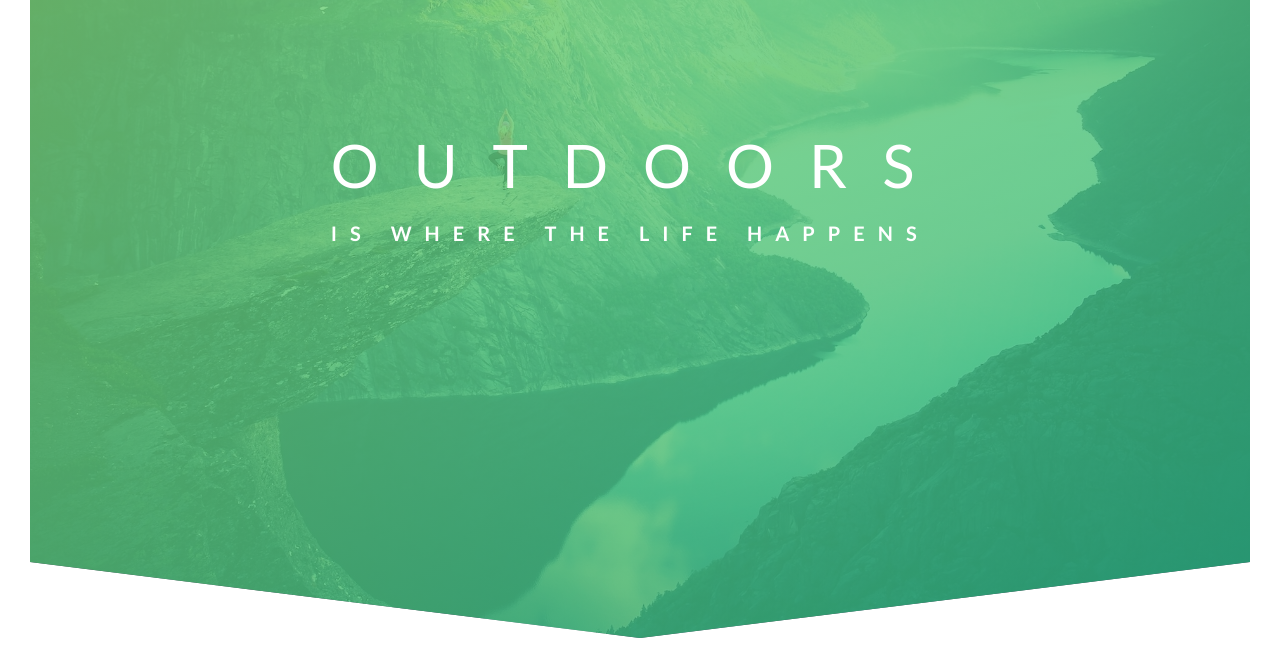
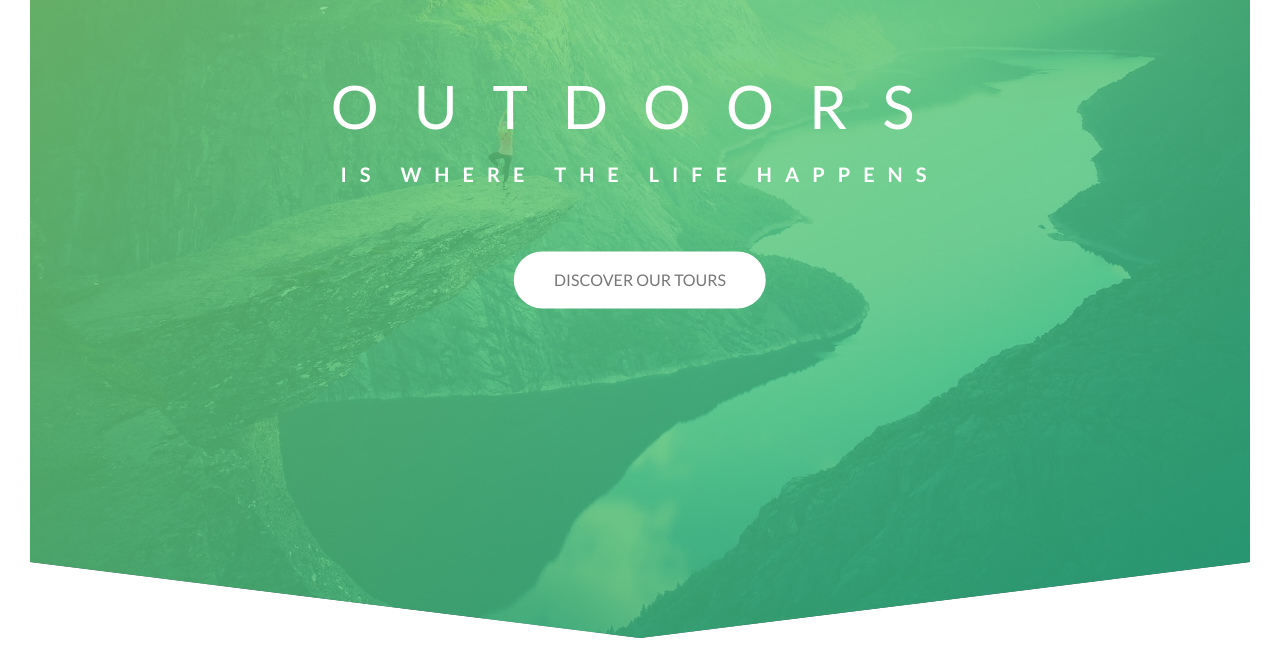
Before and after one commit to yasarb/Udemy-Natours, a plain HTML site: page index.html in a window 1280 px wide. Shown: the part 152-820 px from the top of the page. Drawn offline with Linux system fonts and the light colour scheme.

Commit message:
Added button on heading

```diff
--- a/css/style.css
+++ b/css/style.css
@@ -46,11 +46,14 @@ body {
     top: 40%;
     left: 50%;
     transform: translate(-50%, -50%);
+    text-align: center;
 }
 
 .heading-primary {
     color: #fff;
     text-transform: uppercase;
+    margin-bottom: 60px;
+    backface-visibility: hidden;
 }
 
 .heading-primary-main {
@@ -96,3 +99,28 @@ body {
         transform: translate(0);
     }
 }
+
+.btn:link,
+.btn:visited {
+    text-transform: uppercase;
+    text-decoration: none;
+    padding: 15px 40px;
+    display: inline-block;
+    border-radius: 100px;
+    transition: all .2s;
+}
+
+.btn:hover {
+    transform: translateY(-3px);
+    box-shadow: 0 10px 20px rgba(0, 0, 0, .2);
+}
+
+.btn:active {
+    transform: translateY(-1px);
+    box-shadow: 0 5px 10px rgba(0, 0, 0, .2);
+}
+
+.btn-white {
+    background-color: #fff;
+    color: #777;
+}
--- a/index.html
+++ b/index.html
@@ -24,6 +24,8 @@
                 <span class="heading-primary-main">Outdoors</span>
                 <span class="heading-primary-sub">is where the life happens</span>
             </h1>
+
+            <a href="#" class="btn btn-white">Discover Our Tours</a>
         </div>
     </header>
 </body>
```
